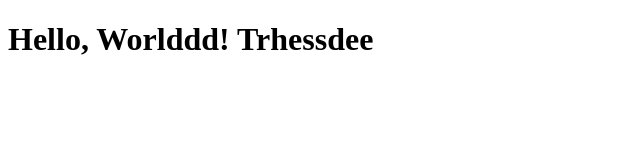
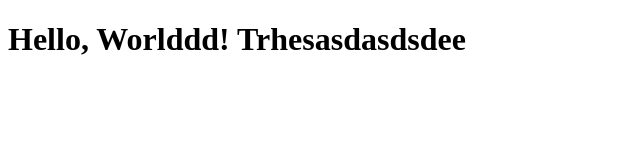
Before and after one commit to Milkmanlamp/Jenkins-Ansible-CICD-, a plain HTML site: page index.html in a window 1280 px wide. Shown: the whole page, without its empty margins (0-640 px from the left). Drawn offline with Linux system fonts and the light colour scheme.

Commit message:
test jenkins 6

```diff
--- a/index.html
+++ b/index.html
@@ -7,6 +7,6 @@
         <title>Document</title>
     </head>
     <body>
-        <h1>Hello, Worlddd! Trhessdee</h1>
+        <h1>Hello, Worlddd! Trhesasdasdsdee</h1>
     </body>
 </html>
```
